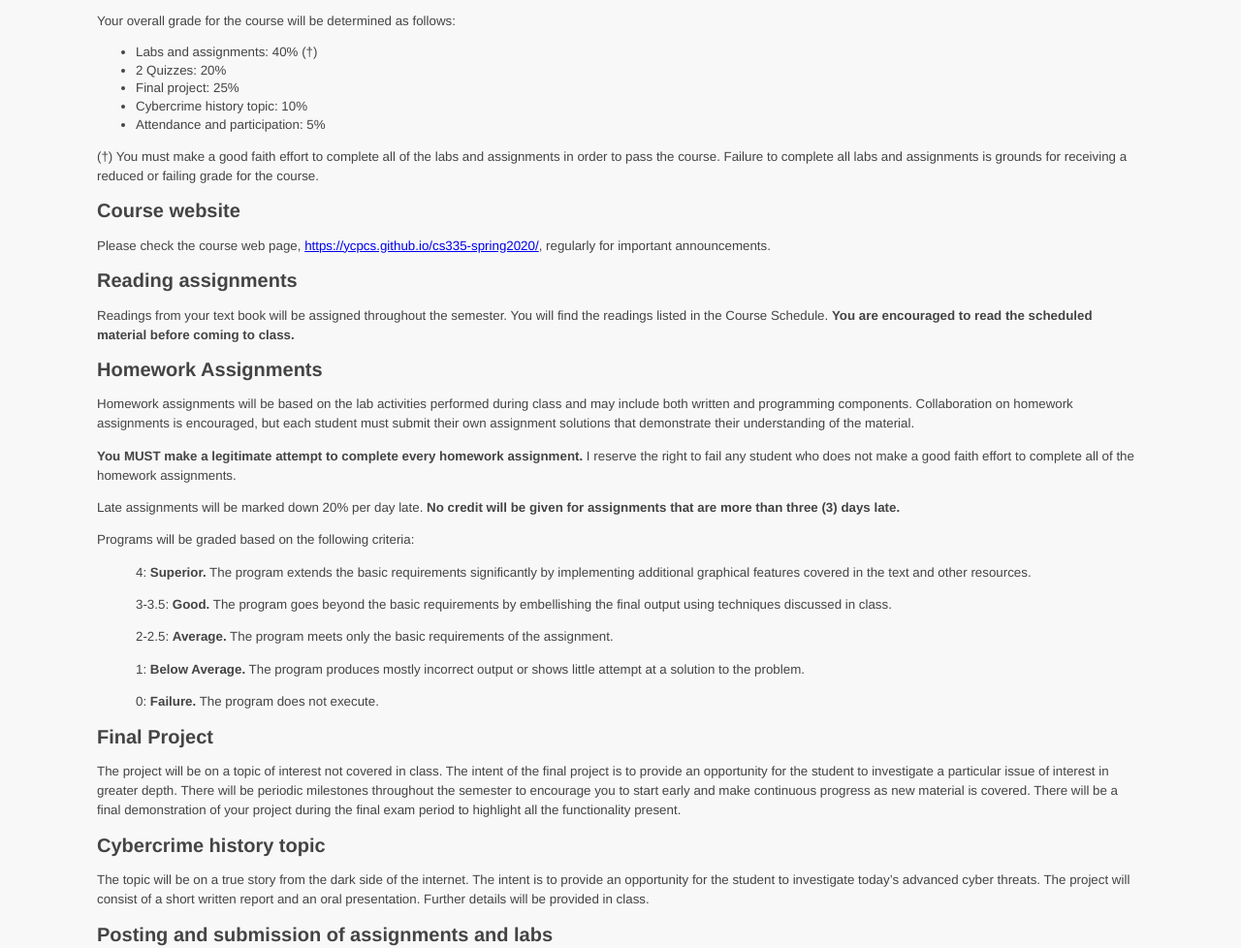
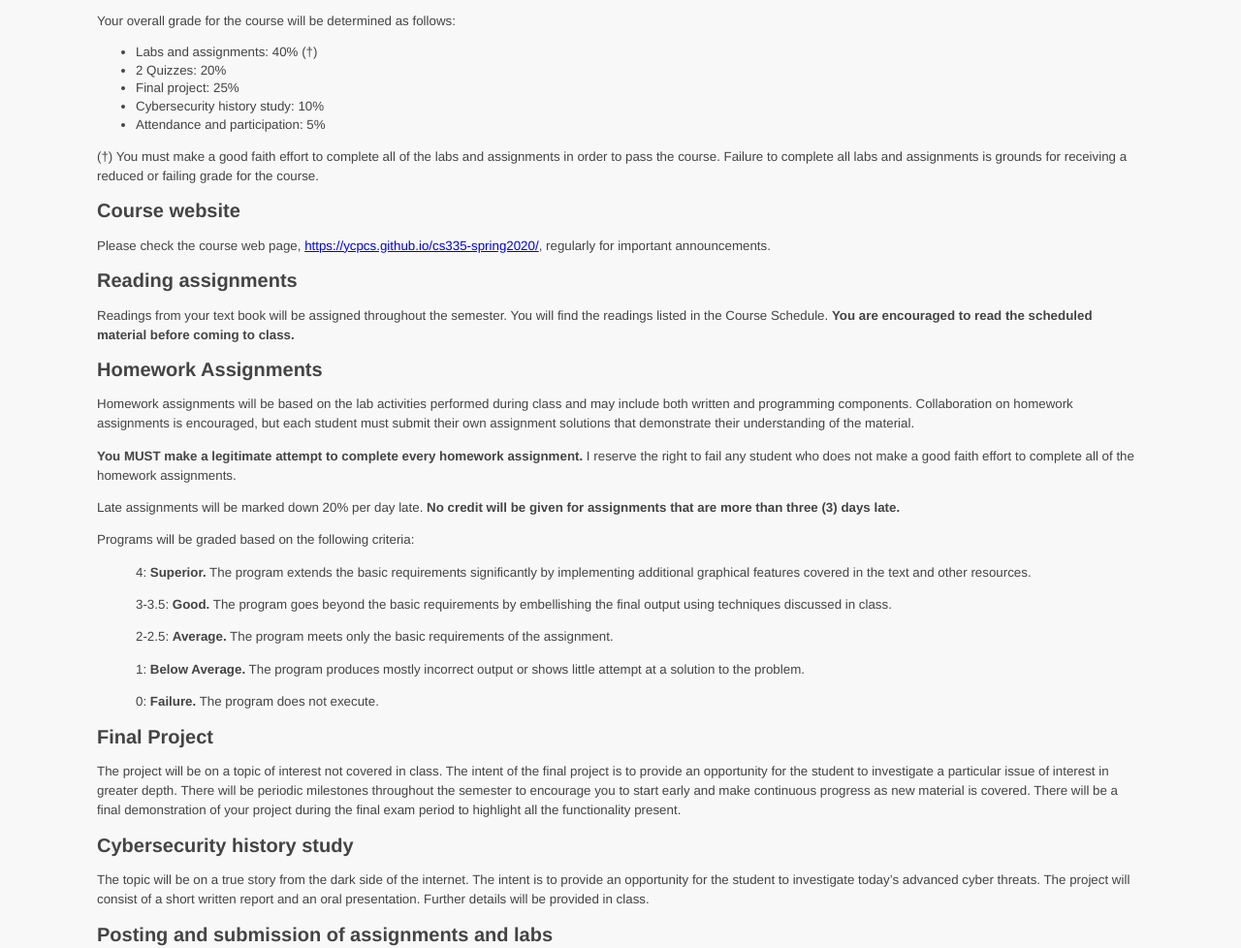
Before and after one commit to ycpcs/cs335-spring2020, a Jekyll site: the page built from syllabus/index.md, in a window 1280 px wide and 1400 px high, scrolled down 1201 px. Shown: the part 158-1136 px from the top of the window at 97% size. Built offline with Jekyll 4.4.1, drawn with Linux system fonts in a browser that asks for light colours.

Commit message:
Updates to Cybersecurity history study

```diff
--- a/syllabus/index.md
+++ b/syllabus/index.md
@@ -76,7 +76,7 @@ Your overall grade for the course will be determined as follows:
 -   Labs and assignments: 40% (†)
 -   2 Quizzes: 20%
 -   Final project: 25%
--   Cybercrime history topic: 10%
+-   Cybersecurity history study: 10%
 -   Attendance and participation: 5%
 
 (†) You must make a good faith effort to complete all of the labs and assignments in order to pass the course. Failure to complete all labs and assignments is grounds for receiving a reduced or failing grade for the course.
@@ -118,7 +118,7 @@ Final Project
 
 The project will be on a topic of interest not covered in class. The intent of the final project is to provide an opportunity for the student to investigate a particular issue of interest in greater depth. There will be periodic milestones throughout the semester to encourage you to start early and make continuous progress as new material is covered. There will be a final demonstration of your project during the final exam period to highlight all the functionality present.
 
-Cybercrime history topic
+Cybersecurity history study
 -----------------
 
 The topic will be on a true story from the dark side of the internet.
```
Also changed, not shown: assignments/cybercrime.md (+1 -1 lines).
